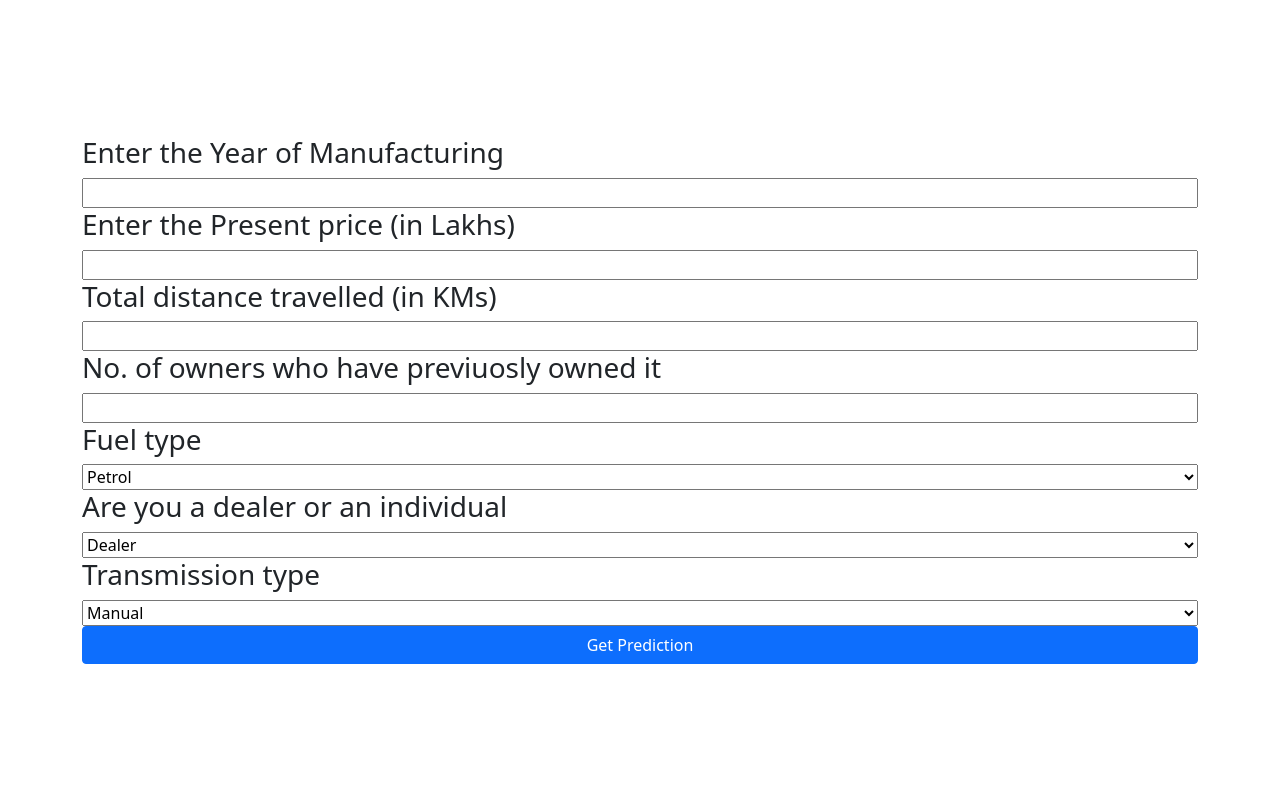
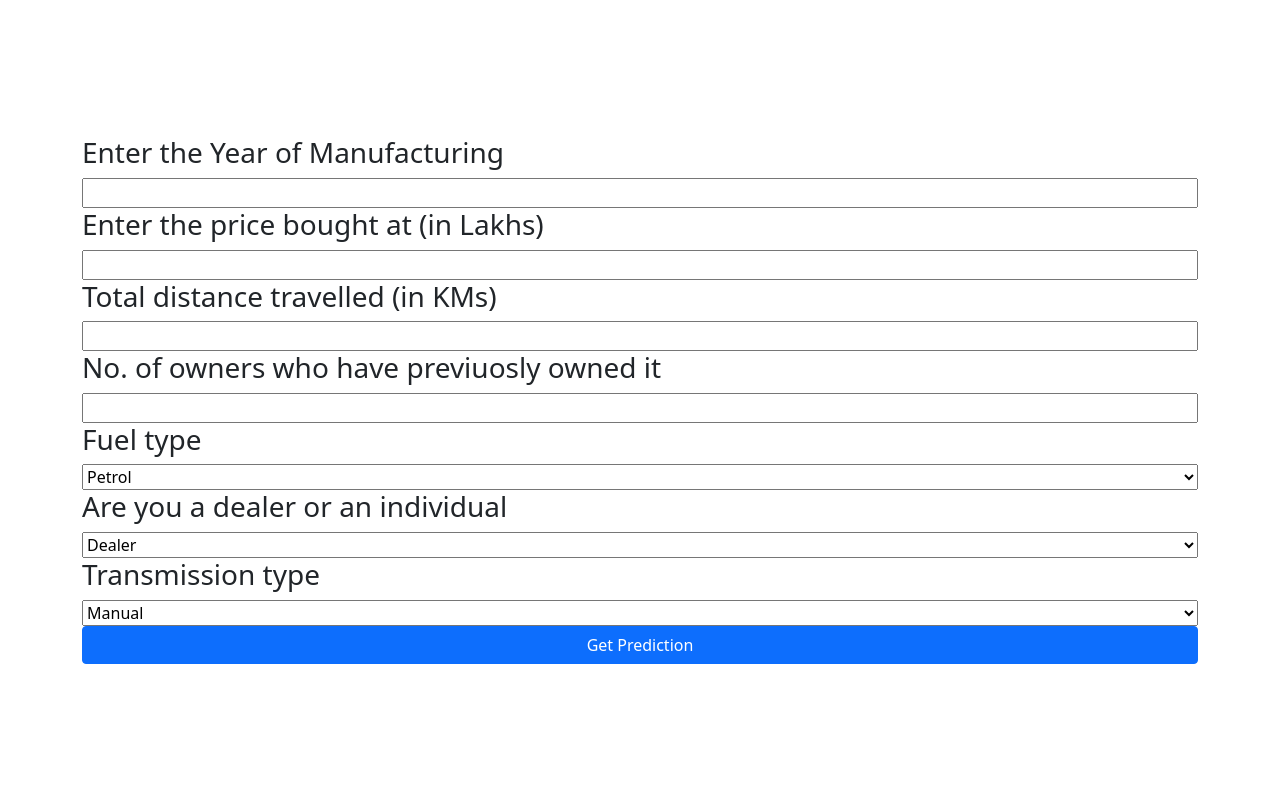
Before and after one commit to bibekpreet99/Car_predictor, a Flask app: page / in a window 1280 px wide. Run offline with Flask 2, Linux system fonts and the light colour scheme; parts of the project's set-up code (start-up, migrations or seed data) failed here and were passed over.

Commit message:
some changes

```diff
--- a/templates/index.html
+++ b/templates/index.html
@@ -17,7 +17,7 @@
     <form action="/" method="post" class="container mycont">
         <h3>Enter the Year of Manufacturing</h3>
         <input name="manu" />
-        <h3>Enter the Present price (in Lakhs)</h3>
+        <h3>Enter the price bought at (in Lakhs)</h3>
         <input name="price"  />
         <h3>Total distance travelled (in KMs)</h3>
         <input name="dist"/>
```
